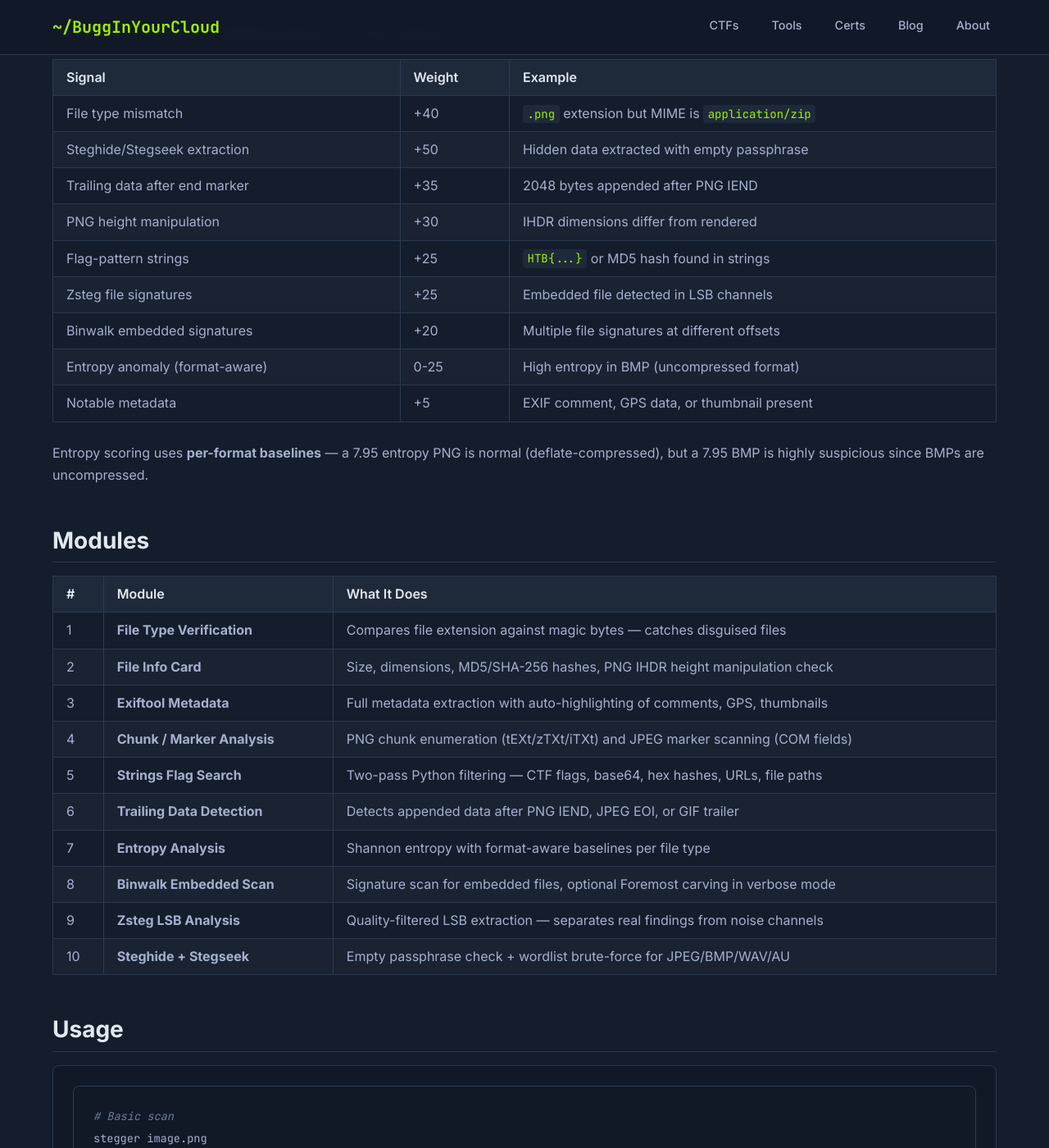
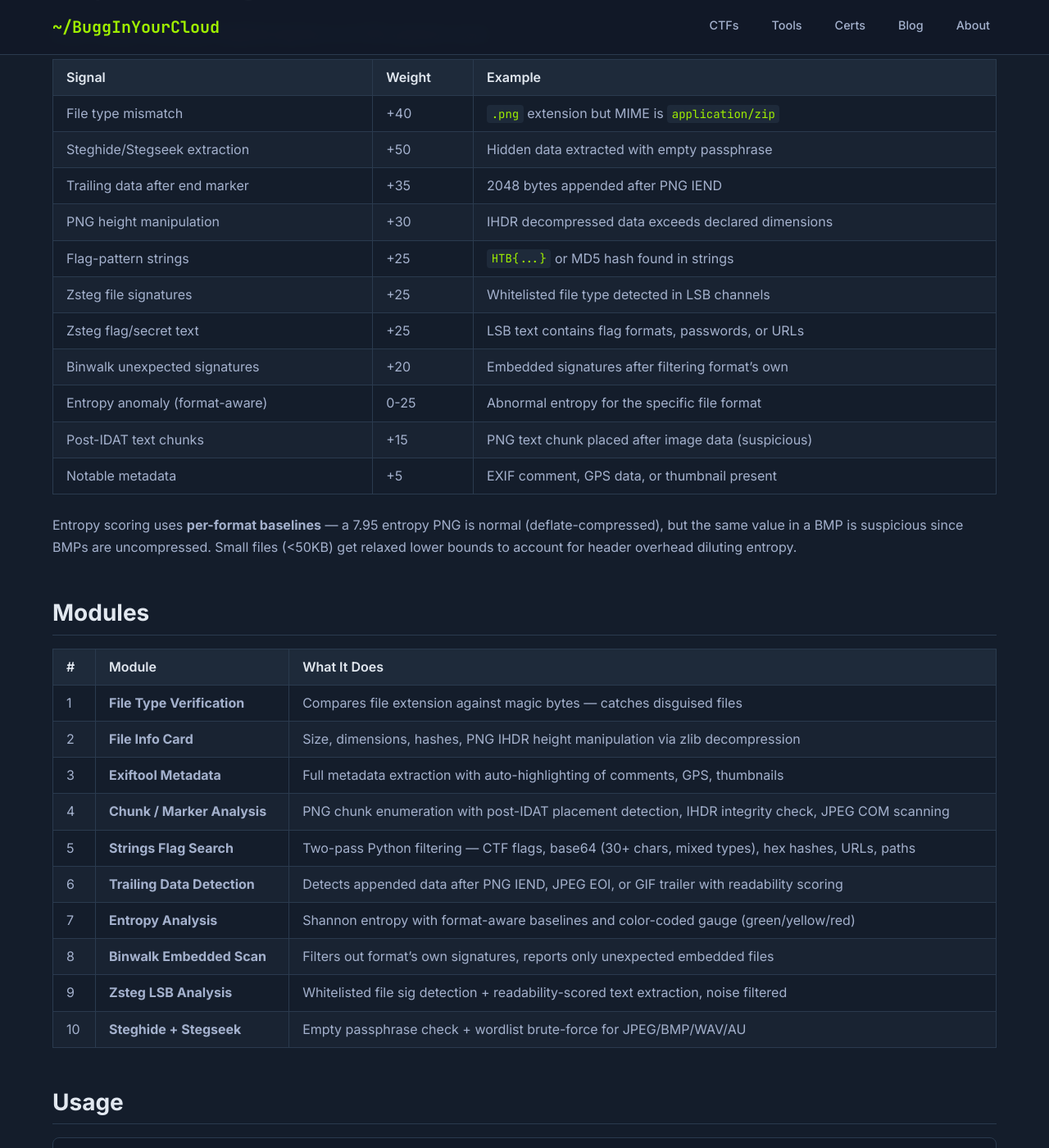
Before and after one commit to BuggInYourCloud/BuggInYourCloud.github.io, a Jekyll site: the page built from _tools/stegger.md, in a window 1280 px wide and 1400 px high, scrolled down 520 px. Shown: the whole window at 82% size. Built offline with Jekyll 4.4.1, drawn with Linux system fonts in a browser that asks for light colours; some of the changed text lies outside the part shown.

Commit message:
Update Stegger — IHDR zlib check, smart binwalk filtering, zsteg whitelisting, post-IDAT detection
Co-Authored-By: Claude Opus 4.6 <noreply@anthropic.com>

```diff
--- a/_tools/stegger.md
+++ b/_tools/stegger.md
@@ -19,28 +19,30 @@ Every module contributes weighted signals to a 0-100 suspicion score:
 | File type mismatch | +40 | `.png` extension but MIME is `application/zip` |
 | Steghide/Stegseek extraction | +50 | Hidden data extracted with empty passphrase |
 | Trailing data after end marker | +35 | 2048 bytes appended after PNG IEND |
-| PNG height manipulation | +30 | IHDR dimensions differ from rendered |
+| PNG height manipulation | +30 | IHDR decompressed data exceeds declared dimensions |
 | Flag-pattern strings | +25 | `HTB{...}` or MD5 hash found in strings |
-| Zsteg file signatures | +25 | Embedded file detected in LSB channels |
-| Binwalk embedded signatures | +20 | Multiple file signatures at different offsets |
-| Entropy anomaly (format-aware) | 0-25 | High entropy in BMP (uncompressed format) |
+| Zsteg file signatures | +25 | Whitelisted file type detected in LSB channels |
+| Zsteg flag/secret text | +25 | LSB text contains flag formats, passwords, or URLs |
+| Binwalk unexpected signatures | +20 | Embedded signatures after filtering format's own |
+| Entropy anomaly (format-aware) | 0-25 | Abnormal entropy for the specific file format |
+| Post-IDAT text chunks | +15 | PNG text chunk placed after image data (suspicious) |
 | Notable metadata | +5 | EXIF comment, GPS data, or thumbnail present |
 
-Entropy scoring uses **per-format baselines** — a 7.95 entropy PNG is normal (deflate-compressed), but a 7.95 BMP is highly suspicious since BMPs are uncompressed.
+Entropy scoring uses **per-format baselines** — a 7.95 entropy PNG is normal (deflate-compressed), but the same value in a BMP is suspicious since BMPs are uncompressed. Small files (<50KB) get relaxed lower bounds to account for header overhead diluting entropy.
 
 ## Modules
 
 | # | Module | What It Does |
 |---|--------|-------------|
 | 1 | **File Type Verification** | Compares file extension against magic bytes — catches disguised files |
-| 2 | **File Info Card** | Size, dimensions, MD5/SHA-256 hashes, PNG IHDR height manipulation check |
+| 2 | **File Info Card** | Size, dimensions, hashes, PNG IHDR height manipulation via zlib decompression |
 | 3 | **Exiftool Metadata** | Full metadata extraction with auto-highlighting of comments, GPS, thumbnails |
-| 4 | **Chunk / Marker Analysis** | PNG chunk enumeration (tEXt/zTXt/iTXt) and JPEG marker scanning (COM fields) |
-| 5 | **Strings Flag Search** | Two-pass Python filtering — CTF flags, base64, hex hashes, URLs, file paths |
-| 6 | **Trailing Data Detection** | Detects appended data after PNG IEND, JPEG EOI, or GIF trailer |
-| 7 | **Entropy Analysis** | Shannon entropy with format-aware baselines per file type |
-| 8 | **Binwalk Embedded Scan** | Signature scan for embedded files, optional Foremost carving in verbose mode |
-| 9 | **Zsteg LSB Analysis** | Quality-filtered LSB extraction — separates real findings from noise channels |
+| 4 | **Chunk / Marker Analysis** | PNG chunk enumeration with post-IDAT placement detection, IHDR integrity check, JPEG COM scanning |
+| 5 | **Strings Flag Search** | Two-pass Python filtering — CTF flags, base64 (30+ chars, mixed types), hex hashes, URLs, paths |
+| 6 | **Trailing Data Detection** | Detects appended data after PNG IEND, JPEG EOI, or GIF trailer with readability scoring |
+| 7 | **Entropy Analysis** | Shannon entropy with format-aware baselines and color-coded gauge (green/yellow/red) |
+| 8 | **Binwalk Embedded Scan** | Filters out format's own signatures, reports only unexpected embedded files |
+| 9 | **Zsteg LSB Analysis** | Whitelisted file sig detection + readability-scored text extraction, noise filtered |
 | 10 | **Steghide + Stegseek** | Empty passphrase check + wordlist brute-force for JPEG/BMP/WAV/AU |
 
 ## Usage
@@ -65,11 +67,14 @@ stegger -q flag1.png flag2.png flag3.png
 ## Features
 
 - **Suspicion scoring** — weighted 0-100 score with CLEAN/LOW/MODERATE/HIGH/CRITICAL verdicts
-- **Format-aware entropy** — per-format baselines (PNG, JPG, BMP, WAV, GIF) instead of fixed thresholds
-- **Smart string filtering** — two-pass Python regex pipeline eliminates false positives from raw `strings` output
-- **Zsteg noise filtering** — separates file signatures and readable text from garbage LSB channels
+- **Format-aware entropy** — per-format baselines (PNG, JPG, BMP, WAV, GIF, TIFF) with small-file relaxation
+- **IHDR integrity check** — decompresses IDAT data and compares against declared dimensions to catch hidden rows
+- **Smart binwalk** — filters out the file's own format signatures (PNG Zlib, JPEG JFIF, etc.) before reporting
+- **Zsteg whitelisting** — only flags known real file types (PNG, ZIP, PDF, ELF, etc.), rejects false magic matches from random data
+- **Smart string filtering** — two-pass Python regex with tightened base64 detection (30+ chars, requires mixed case + digits)
+- **Post-IDAT detection** — flags PNG text chunks placed after image data as higher suspicion than pre-IDAT chunks
+- **Color-coded entropy bar** — green (normal), yellow (elevated), red (extreme) at a glance
 - **Multi-file support** — scan entire directories with glob patterns
-- **Progress tracking** — visual progress bar and per-module timing
 - **Summary dashboard** — suspicion gauge, scoring breakdown, finding details, and targeted recommendations
 - **Report export** — `-o` flag saves ANSI-stripped plaintext report
 - **Graceful degradation** — missing tools are skipped, not fatal errors
@@ -79,7 +84,7 @@ stegger -q flag1.png flag2.png flag3.png
 | Tool | Required For |
 |------|-------------|
 | `file`, `strings`, `xxd` | Core analysis (usually pre-installed) |
-| `python3` + Pillow | Dimensions, entropy, chunk parsing, string filtering |
+| `python3` + Pillow | Dimensions, entropy, zlib decompression, string/zsteg filtering |
 | `exiftool` | Metadata extraction |
 | `binwalk` | Embedded file detection |
 | `zsteg` | LSB analysis (PNG/BMP) |
```
